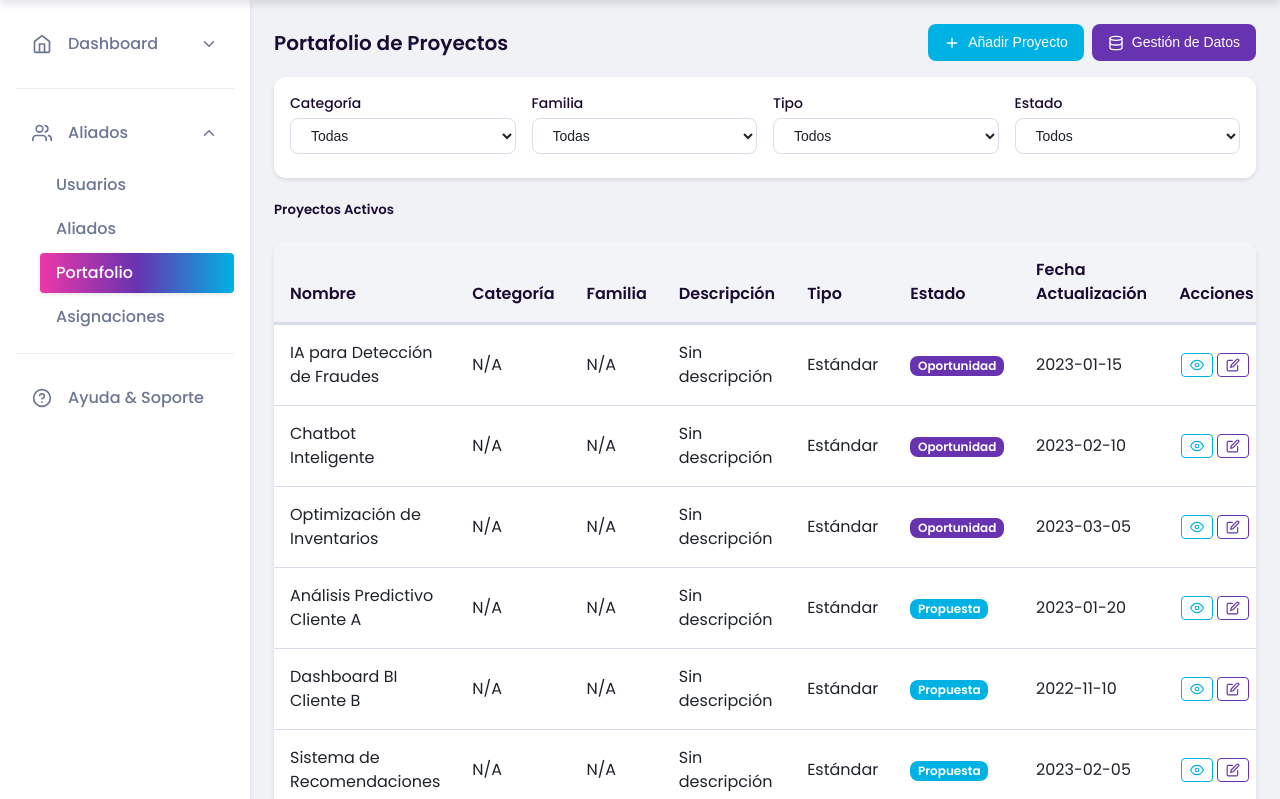
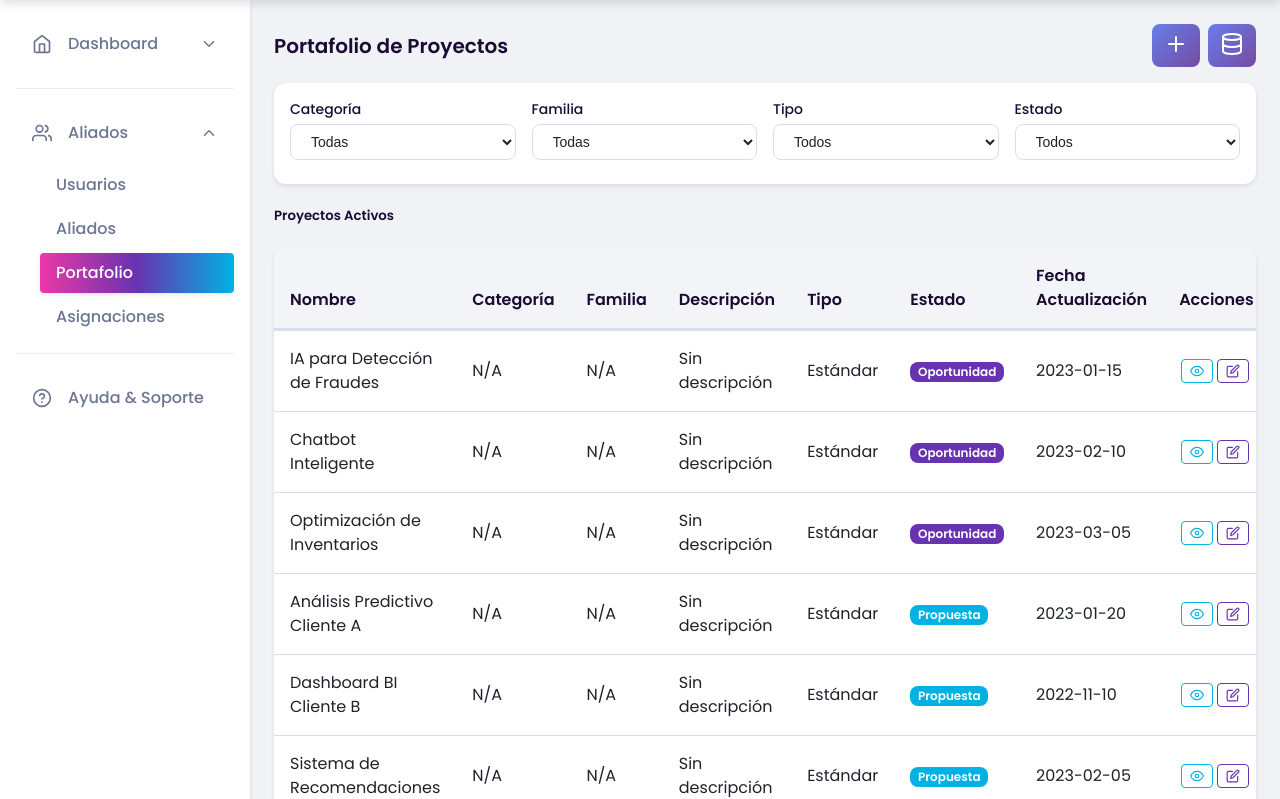
Before and after one commit to Slizarazo/NovaFlow, a Flask app: page /aliados/portfolio in a window 1280 px wide. Shown: the part 70-869 px from the top of the page. Run offline with Flask 3, Linux system fonts and the light colour scheme; a user stored in the database is signed in; some libraries are stand-ins or nearby versions.

Commit message:
Assistant checkpoint: Actualizar estilo de botones para coincidir con aliados.html
Assistant generated file changes:
- templates/aliados/portfolio.html: Actualizar estilo de botones para coincidir con aliados.html, Agregar estilos CSS para los botones de acción consistentes

---

User prompt:

no, es necesario mantener este mismo estilo en @templates/aliados/aliados.html se usaron tambien toma esos botones como referencia para poder modificar los botones de @templates/aliados/portfolio.html

Replit-Commit-Author: Assistant
Replit-Commit-Session-Id: 6473caf3-db89-4cc8-b871-d20dc6878f4b

```diff
--- a/templates/aliados/portfolio.html
+++ b/templates/aliados/portfolio.html
@@ -58,20 +58,25 @@
     transition: all 0.2s ease;
 }
 
-/* Dashboard section actions */
-.dashboard-section-actions {
+/* Action buttons styles */
+.action-buttons {
     display: flex;
     gap: 0.5rem;
-    align-items: center;
 }
 
-.dashboard-section-actions .btn {
-    display: flex;
-    align-items: center;
-    gap: 0.5rem;
-    padding: 0.5rem 1rem;
-    font-size: 0.875rem;
-    font-weight: 500;
+.action-button {
+    background: linear-gradient(135deg, #667eea 0%, #764ba2 100%);
+    border: none;
+    border-radius: 8px;
+    padding: 8px 12px;
+    color: white;
+    cursor: pointer;
+    transition: all 0.3s ease;
+}
+
+.action-button:hover {
+    transform: translateY(-1px);
+    box-shadow: 0 4px 12px rgba(102, 126, 234, 0.4);
 }
 
 /* Modal footer */
@@ -177,14 +182,12 @@
 <div class="dashboard-container">
     <div class="dashboard-section-title">
         <h4>Portafolio de Proyectos</h4>
-        <div class="dashboard-section-actions">
-            <button type="button" class="btn btn-primary" id="addProjectBtn" title="Añadir Proyecto">
-                <i data-feather="plus" style="width: 16px; height: 16px;"></i>
-                Añadir Proyecto
+        <div class="action-buttons">
+            <button type="button" class="action-button" id="addProjectBtn" title="Añadir Proyecto">
+                <i data-feather="plus"></i>
             </button>
-            <button type="button" class="btn btn-secondary" id="dataManagementBtn" title="Gestión de Datos">
-                <i data-feather="database" style="width: 16px; height: 16px;"></i>
-                Gestión de Datos
+            <button type="button" class="action-button" id="dataManagementBtn" title="Gestión de Datos">
+                <i data-feather="database"></i>
             </button>
         </div>
     </div>
```
